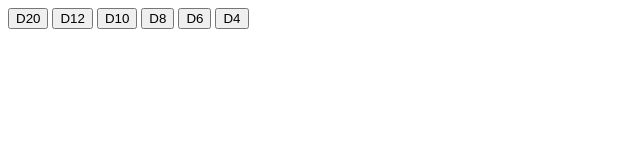
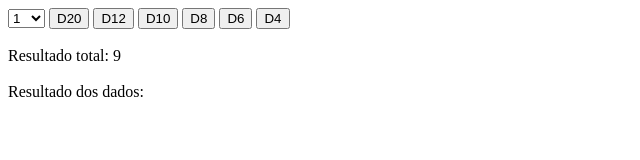
Before and after one commit to CastroFabio/DiceRoll, a plain HTML site: page index.html in a window 1280 px wide. Both pictures are taken after a click on the button "D20". Shown: the whole page, without its empty margins (0-640 px from the left). Drawn offline with Linux system fonts and the light colour scheme.

Commit message:
Update index.html

```diff
--- a/index.html
+++ b/index.html
@@ -3,12 +3,15 @@
 	<head>
 		<script>
 			function toggleElement(element) {
-			  if(element.aria-hidden)
-			  	element.aria-hidden = false;
-			  else
-		 	  	element.aria-hidden = true;
+			  if(!element.ariaHidden) {
+			  	element.ariaHidden="true";
+			  }
+			  else {
+		 	  	element.ariaHidden="false";
+			  }
 			}
-			function setVoiceOverFocus(element, returnElement) {
+
+			function setVoiceOverFocus(element) {
 			  var focusInterval = 10; // ms, time between function calls
 			  var focusTotalRepetitions = 10; // number of repetitions
 
@@ -20,31 +23,63 @@
 				element.focus();
 				focusRepetitions++;
 				if (focusRepetitions >= focusTotalRepetitions) {
-				  toggleElement(returnElement);
-				  returnElement.focus();
-				  toggleElement(returnElement);
 				  window.clearInterval(interval);
 				}
 			  }, focusInterval);
 			}
 
 			function roll(side) {
-				var randomNumber = Math.floor(Math.random() * side) + 1;
-				console.log(randomNumber);
-				var result = document.getElementById("result");
-				result.innerHTML = randomNumber;
-				setVoiceOverFocus(result, document.getElementById("D20"));
+				var e = document.getElementById("ddlDiceQuantity");
+				var diceQtd = e.value;
+				var elementTotalResult = document.getElementById("totalResult");
+				var elementSegmentResult = document.getElementById("segmentResult");
+
+				var diceTotalResult = 0;
+				var segmentResult = "";
+
+				for (let i = 0; i < diceQtd; i++) {
+					var dice = Math.floor(Math.random() * side) + 1;
+					diceTotalResult += dice;
+					segmentResult = segmentResult.concat(dice.toString() + " ");
+				}
+
+				elementTotalResult.innerHTML = diceTotalResult;
+
+				if(diceQtd > 1)
+				{
+					elementSegmentResult.innerHTML = segmentResult;
+					elementSegmentResult.hidden = false;
+				} else {
+					elementSegmentResult.hidden = true;
+				}
+
+				setVoiceOverFocus(elementTotalResult);
 			}
 		</script>
 	</head>
 <body>
-
+  <select id="ddlDiceQuantity" aria-describedby="Quantidade de dados">
+	<option value="1"  label="1" selected>
+	<option value="2"  label="2">
+	<option value="3"  label="3">
+	<option value="4"  label="4">
+	<option value="5"  label="5">
+	<option value="6"  label="6">
+	<option value="7"  label="7">
+	<option value="8"  label="8">
+	<option value="9"  label="9">
+	<option value="10" label="10">
+  </select>
   <button id="D20" onclick="roll(20)">D20</button>
   <button id="D12" onclick="roll(12)">D12</button>
   <button id="D10" onclick="roll(10)">D10</button>
-  <button id="D8" onclick="roll(8)">D8</button>
-  <button id="D6" onclick="roll(6)">D6</button>
-  <button id="D4" onclick="roll(4)">D4</button>
+  <button id="D8"  onclick="roll(8)">D8</button>
+  <button id="D6"  onclick="roll(6)">D6</button>
+  <button id="D4"  onclick="roll(4)">D4</button>
   <br>
-  <p id="result"> </p>
+  <br>
+  <span ariaHidden="true">Resultado total:</span> <span id="totalResult"></span>
+  <br>
+  <br>
+  <span ariaHidden="true">Resultado dos dados:</span> <span tabindex="0" id="segmentResult" hidden></span>
 </body>
```
